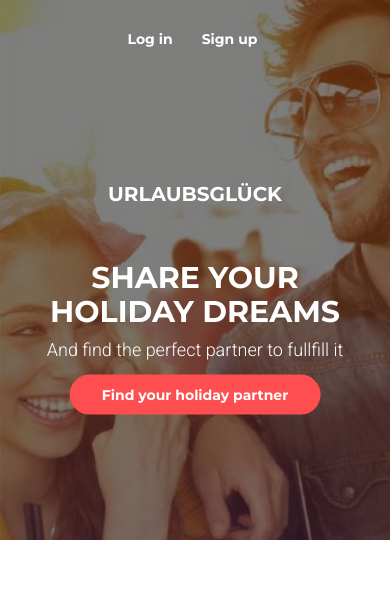
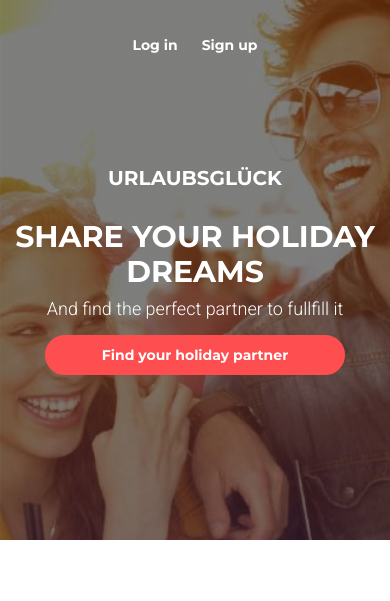
Before and after one commit to SergeyPush/goit-fe-course, a plain HTML site: page hw-08/index.html in a window 390 px wide. Shown: the top 601 px of the page. Drawn offline with nearby package versions, Linux system fonts and the light colour scheme.

Commit message:
Fixed errors hw-08 submit #2, Started working on hw-09

```diff
--- a/hw-08/css/media.css
+++ b/hw-08/css/media.css
@@ -1,7 +1,5 @@
 /* MOBILE */
 @media (max-width:767px) {
-
-
 
     .header {
         height: 540px;
@@ -10,15 +8,17 @@
         padding-top: 30px;
     }
 
-    .logo {
-        position: absolute;
-        top: 23%;
-        left: 50%;
-        transform: translate(-50%, -50%);
+    .navigation {
+        display: flex;
+        flex-direction: column-reverse;
+        flex-wrap: wrap;
+        justify-content: space-between;
+        height: 160px;
     }
 
-    .partner-item:not(:last-of-type) {
-        /*        margin-bottom: 5px*/
+    .hero-text {
+        margin-top: 30px;
+        margin-bottom: auto;
     }
 
 }
@@ -34,7 +34,7 @@
 
     /* Header */
     .header {
-        height: 700px;
+        min-height: 700px;
         background-image: linear-gradient(rgba(0, 0, 0, 0.4), rgba(0, 0, 0, 0.4)), url("../img/background2.jpg");
         background-repeat: no-repeat;
         padding-top: 46px;
@@ -96,14 +96,20 @@
     }
 
     .header {
-        height: 700px;
+        display: flex;
+        flex-direction: column;
+        flex-wrap: wrap;
+
+        min-height: 700px;
         background-image: linear-gradient(rgba(0, 0, 0, 0.4), rgba(0, 0, 0, 0.4)), url("../img/background3.jpg");
         padding-top: 46px;
 
     }
 
     .hero-text {
-        top: 45%;
+        /*        top: 45%;*/
+
+
     }
 
 
--- a/hw-08/css/style.css
+++ b/hw-08/css/style.css
@@ -28,6 +28,7 @@ p,
 a {
     margin: 0;
     padding: 0;
+    display: block;
 }
 
 img {
@@ -39,6 +40,7 @@ img {
 
 a {
     text-decoration: none;
+
 }
 
 li {
@@ -52,6 +54,9 @@ li {
     background-repeat: no-repeat;
     background-size: cover;
     padding-top: 20px;
+    display: flex;
+    flex-direction: column;
+    flex-wrap: wrap;
 }
 
 .logo {
@@ -69,13 +74,13 @@ li {
 
 
 .navigation-link {
+    display: block;
     font-family: Montserrat;
     color: var(--color-white);
     font-size: 13.99px;
     font-weight: 700;
     text-align: center;
     padding: 5px 10px;
-    margin-right: 5px;
     border-radius: 20px;
     border: 2px solid transparent;
 }
@@ -84,17 +89,11 @@ li {
     transition-property: border-color;
     transition-duration: 0.3s;
     border-color: #ffffff;
-
 }
 
 .hero-text {
-    text-align: center;
-    position: absolute;
-    top: 40%;
-    left: 50%;
-    transform: translate(-50%, -50%);
-    min-width: 92%;
-
+    min-width: 90%;
+    margin: auto 10px;
 }
 
 .header-title {
@@ -105,10 +104,10 @@ li {
     font-size: 1.875rem;
     font-weight: 700;
     text-transform: uppercase;
-    /*    min-width: 300px;*/
 }
 
 .header-desc {
+    text-align: center;
     font-family: Roboto;
     color: var(--color-white);
     font-size: 1.125rem;
@@ -132,7 +131,7 @@ li {
 
 .partner-list {
 
-    padding-bottom: 10px;
+    margin-bottom: 10px;
     margin: 0 auto;
 }
 
@@ -147,7 +146,7 @@ li {
 }
 
 .partner-item-name {
-    padding-bottom: 20px;
+    margin-bottom: 20px;
 }
 
 .partner-item:hover {
@@ -219,7 +218,9 @@ li {
     background-image: url("../pics/Shape%20170.png");
 }
 
-.button {
+.button,
+.header-find {
+    text-align: center;
     display: block;
     margin: 0 auto;
     border-radius: 20px;
@@ -233,6 +234,7 @@ li {
     font-weight: 700;
     min-width: 100px;
     padding: 10px 30px;
+    max-width: 300px;
 }
 
 .button:hover {
--- a/hw-08/index.html
+++ b/hw-08/index.html
@@ -28,7 +28,7 @@
 
             <h1 class="header-title">Share your holiday dreams</h1>
             <p class="header-desc centered">And find the perfect partner to fullfill it</p>
-            <button class="button header-find centered">Find your holiday partner</button>
+            <a href="#" class="header-find">Find your holiday partner</a>
         </div>
 
     </header>
--- /dev/null
+++ b/hw-09/css/style.css
@@ -0,0 +1,4 @@
+.box {
+  background-color: pink;
+  border: 2px solid green;
+}
```
Also changed, not shown: hw-09/index.html (added, +48 -0 lines).
